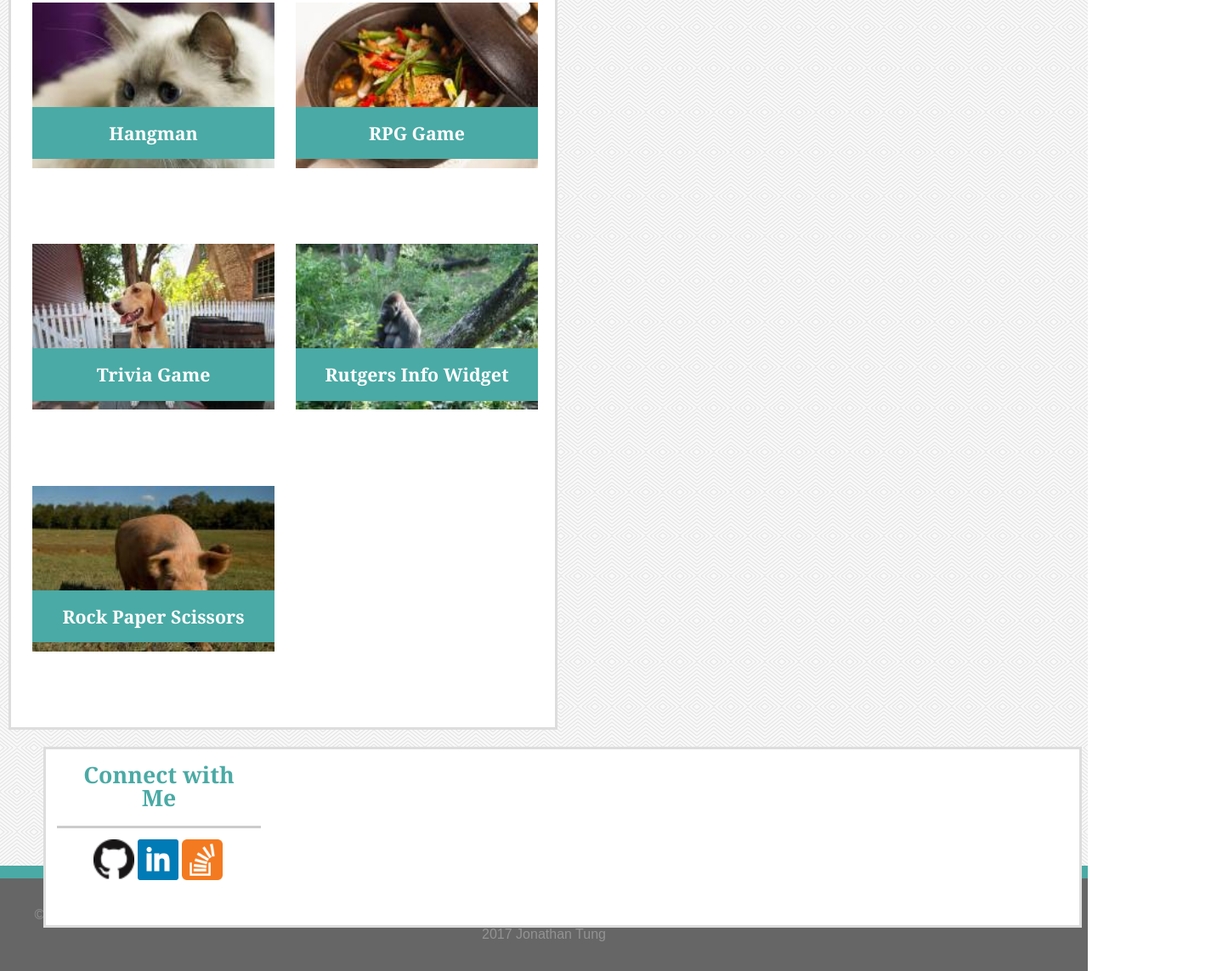
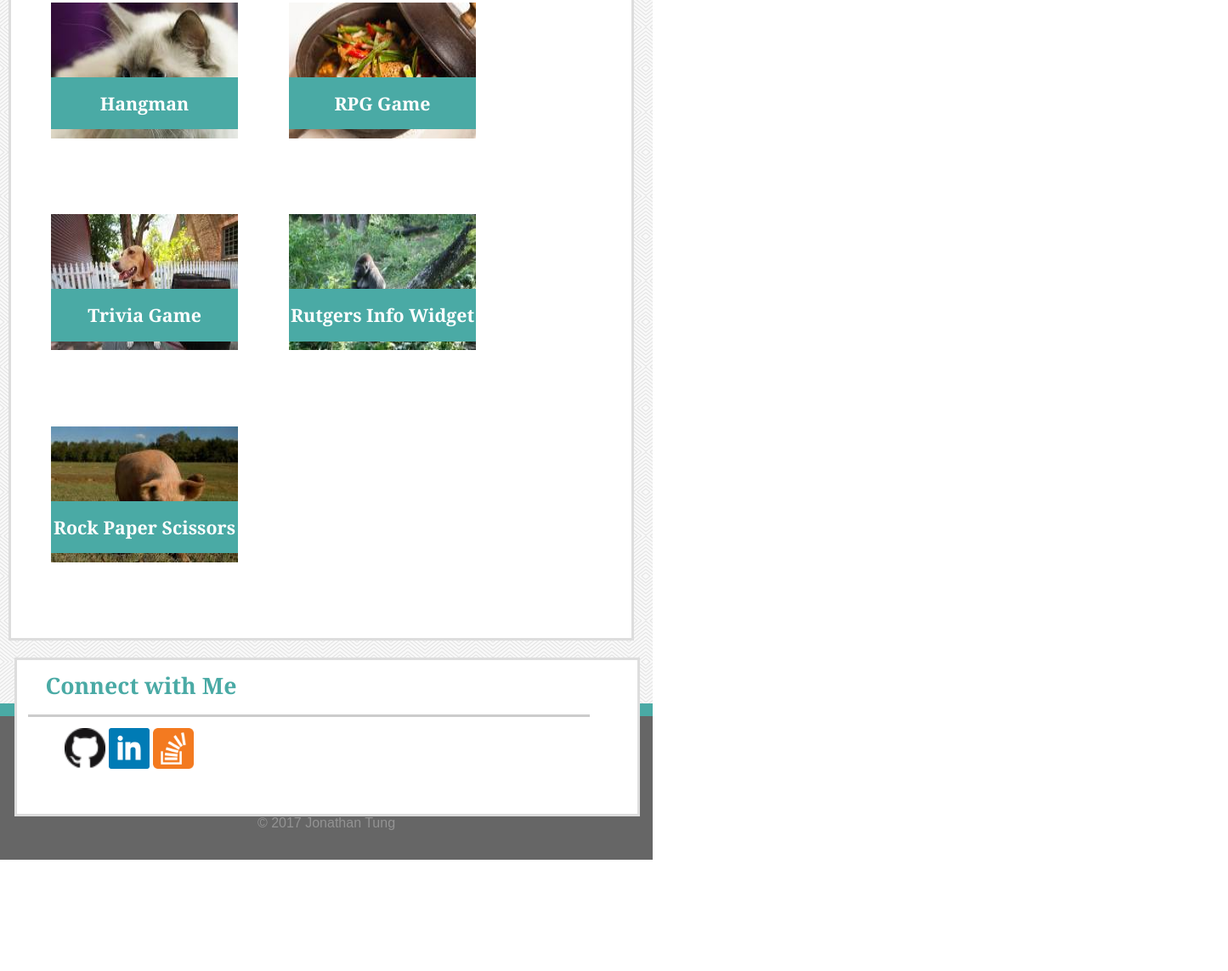
Before and after one commit to jtung23/Responsive-Portfolio, a plain HTML site: page portfolio.html in a window 1280 px wide. Shown: the part 248-1391 px from the top of the page at 85% size, 1445 px wide, since content can reach past the window. After the commit the page ends 1260 px from the top, so only its background shows below. Drawn offline with Linux system fonts and the light colour scheme.

Commit message:
more changes

```diff
--- a/assets/css/style.css
+++ b/assets/css/style.css
@@ -242,6 +242,10 @@ table {
 /* HW 2 */
 
 @media screen and (min-width:640px) {
+
+	body, html, #bottom-div, .top-div {
+		width: 640px;
+	}
 	h1 {
 		width: 100%;
 		display: block;
@@ -257,17 +261,22 @@ table {
 		width: 85%;
 	}
 
+	#text {
+		width: 85%;
+	}
+	h3 {
+		width: 85%;
+		text-align: left;
+	}
 	ul {
 		float: none;
 		display: block;
 		right: -165px;
 		top: 10px;
-
 	}
 
 	#bottom-div {
-		width: 100%;
-		height: auto;
+		height: 800px;
 
 	}
 	#main-content {
@@ -279,16 +288,46 @@ table {
 
 	#right-div {
 		width: 95%;
+		right: 15px;
 	}
 	.top-div {
 		padding-left: 0;
 		padding-right: 0;
-		height: 100%;
+	}
+	#about-img {
+		width: 557px;
+		height: 348px;
+	}
+	#right-div img {
+		position: relative;
+		right: 5px;
+	}
+
+	td img {
+		width: 220px;
+		height: 160px;
+	}
+	table {
+		width: 585px;
+		left: 22px;
+	}
+	h4 {
+		width: 220px;
+		padding-left: 0px;
+		padding-right: 0px;
 	}
 }
 
 @media screen and (min-width:768px) {
+	body, html, #bottom-div, .top-div {
+		width: 768px;
+	}
+	h1{
+		max-width: 768px;
+	}
 
+	#main-content {
+		max-width: 768px;
 }
 
 @media screen and (min-width:980px) {
```
Also changed, not shown: assets/images/pan fried.jpg (added).
